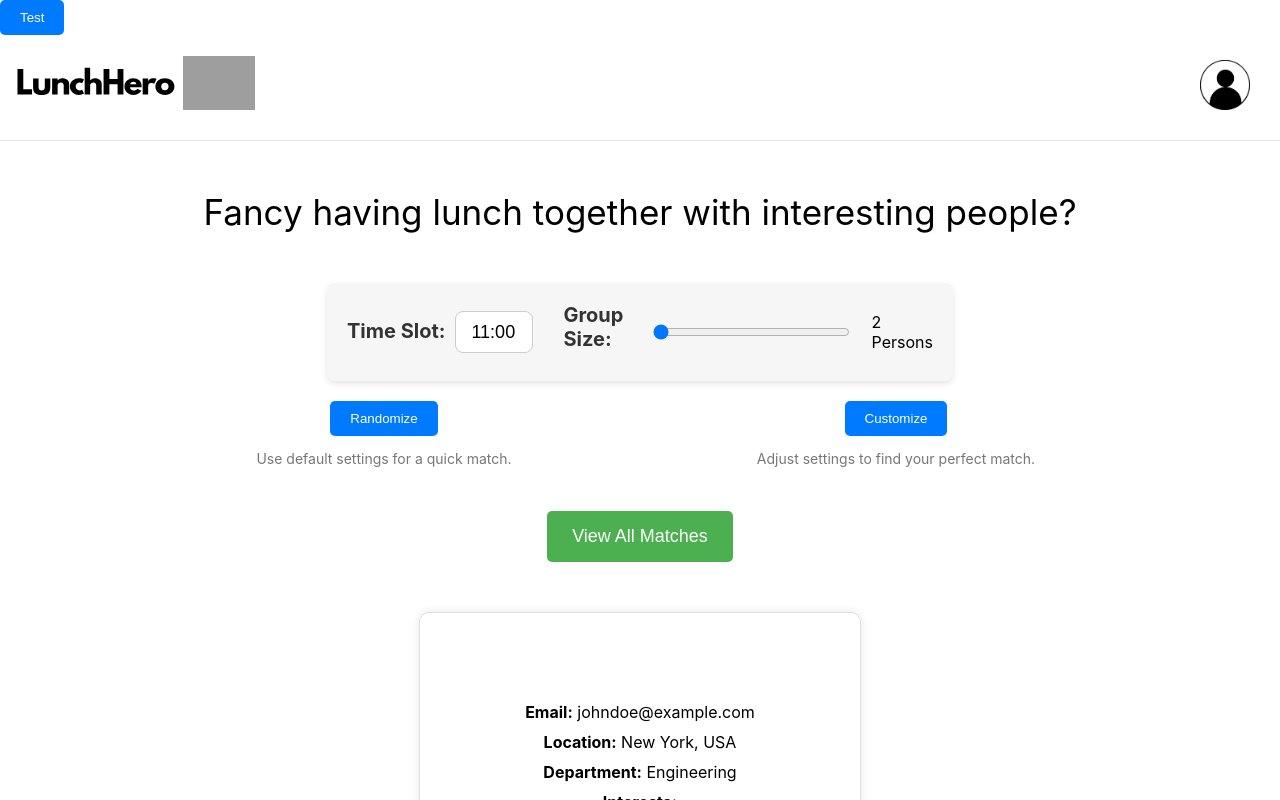
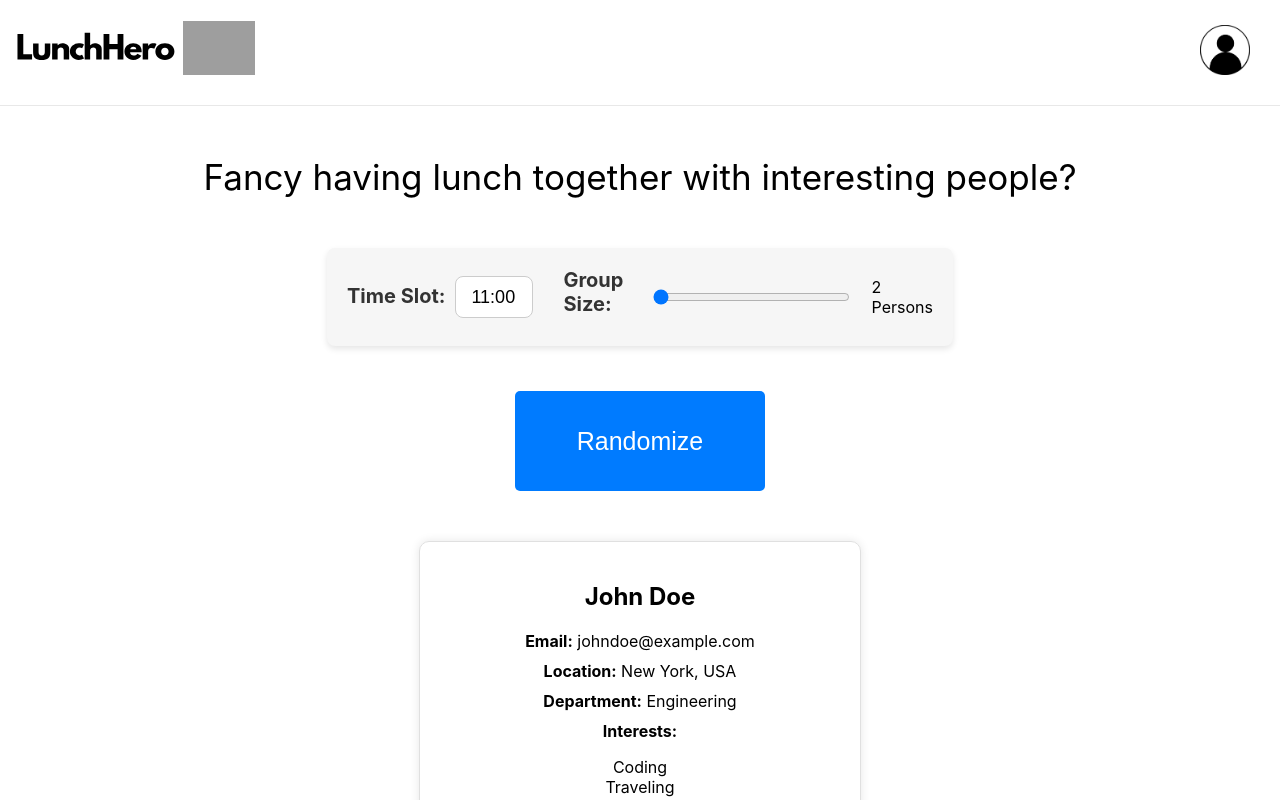
Before and after one commit to TobiasSchaeuble-EH/LunchHeroes, a React (Create React App) app in the folder frontend/: page / in a window 1280 px wide. Shown: the top 800 px of the page. Built offline with nearby package versions, Linux system fonts and the light colour scheme; grey boxes are pictures that could not be loaded.

Commit message:
doing some styling on the scheduling div

```diff
--- a/frontend/src/App.js
+++ b/frontend/src/App.js
@@ -72,12 +72,12 @@ function App() {
   return (
     <>
 
-    <button onClick={async () => {
+    {/* <button onClick={async () => {
 const {data} = await supabase.from('users').select('*, companies(*)')
 
 console.log(data)
 
-    }}>Test</button>
+    }}>Test</button> */}
       <Navigation /*isLoaded={isLoaded}*/ />
       <Routes>
         <Route element={
--- a/frontend/src/Components/Scheduling.js
+++ b/frontend/src/Components/Scheduling.js
@@ -56,16 +56,16 @@ const featureSoon = () => {
   <div className="actions-container">
     <div className="quick-actions">
       <button className="randomize-button">Randomize</button>
-      <p>Use default settings for a quick match.</p>
+      {/* <p>Use default settings for a quick match.</p> */}
     </div>
-    <div className="advanced-actions">
+    {/* <div className="advanced-actions">
       <button className="customize-button" onClick={featureSoon}>Customize</button>
       <p>Adjust settings to find your perfect match.</p>
-    </div>
+    </div> */}
   </div>
-  <div className="view-all-container">
+  {/* <div className="view-all-container">
     <button className="view-all-button">View All Matches</button>
-  </div>
+  </div> */}
 </div>
   );
 };
--- a/frontend/src/SCSS/Profile.css
+++ b/frontend/src/SCSS/Profile.css
@@ -8,6 +8,9 @@
     text-align: center;
   }
 
+  .profile-container h2 {
+    color: black
+  }
   .profile-picture {
     width: 300px;
     height: 300px;
--- a/frontend/src/SCSS/navigation.css
+++ b/frontend/src/SCSS/navigation.css
@@ -6,9 +6,9 @@
     box-shadow: 0px 0px 20px lightgrey;
     background-color: white;
     width: 6em;
-    padding-right: 25px;
+    /* padding-right: 25px;
     padding-top: 10px;
-    padding-bottom: 10px;
+    padding-bottom: 10px; */
   }
 
   .hidden {
@@ -35,6 +35,7 @@
     cursor: pointer;
     display: flex;
     flex-direction: column;
+
   }
 
   .drop-down-sign-out{
@@ -123,14 +124,14 @@
   @media only screen and (max-width: 600px) {
     .profile-dropdown {
       position: absolute;
-      left: 65%;
-      top: 5%;
+      left: 60%;
+      top: 10%;
       border: 1px solid lightgrey;
       box-shadow: 0px 0px 20px lightgrey;
       background-color: white;
       width: 5em;
-      padding-top: 10px;
-      padding-bottom: 10px;
+      /* padding-top: 10px;
+      padding-bottom: 10px; */
     }
     .drop-down-sign-out {
       margin-top: 10px;
--- a/frontend/src/SCSS/scheduling.css
+++ b/frontend/src/SCSS/scheduling.css
@@ -77,10 +77,14 @@ select, input[type="range"] {
     box-sizing: border-box;
 }
 
+
 @media (max-width: 768px) {
     .scheduling-container {
         width: 100%; /* Adjusted for better mobile presentation */
         padding-bottom: 20px;
+    }
+    .scheduling-header {
+        text-align: center;
     }
 
     .time-dropdown-guests-slider {
@@ -116,7 +120,7 @@ select, input[type="range"] {
 }
 
 .quick-actions p, .advanced-actions p {
-    font-size: 14px;
+    font-size: 30px;
     color: #777;
     text-align: center;
 }
@@ -142,3 +146,11 @@ select, input[type="range"] {
 .view-all-button:hover {
     background-color: #45a049;
 }
+
+.randomize-button {
+    height: 100px !important;
+    width: 250px !important;
+    font-size: 25px;
+    margin-top: 25px;
+
+}
```
